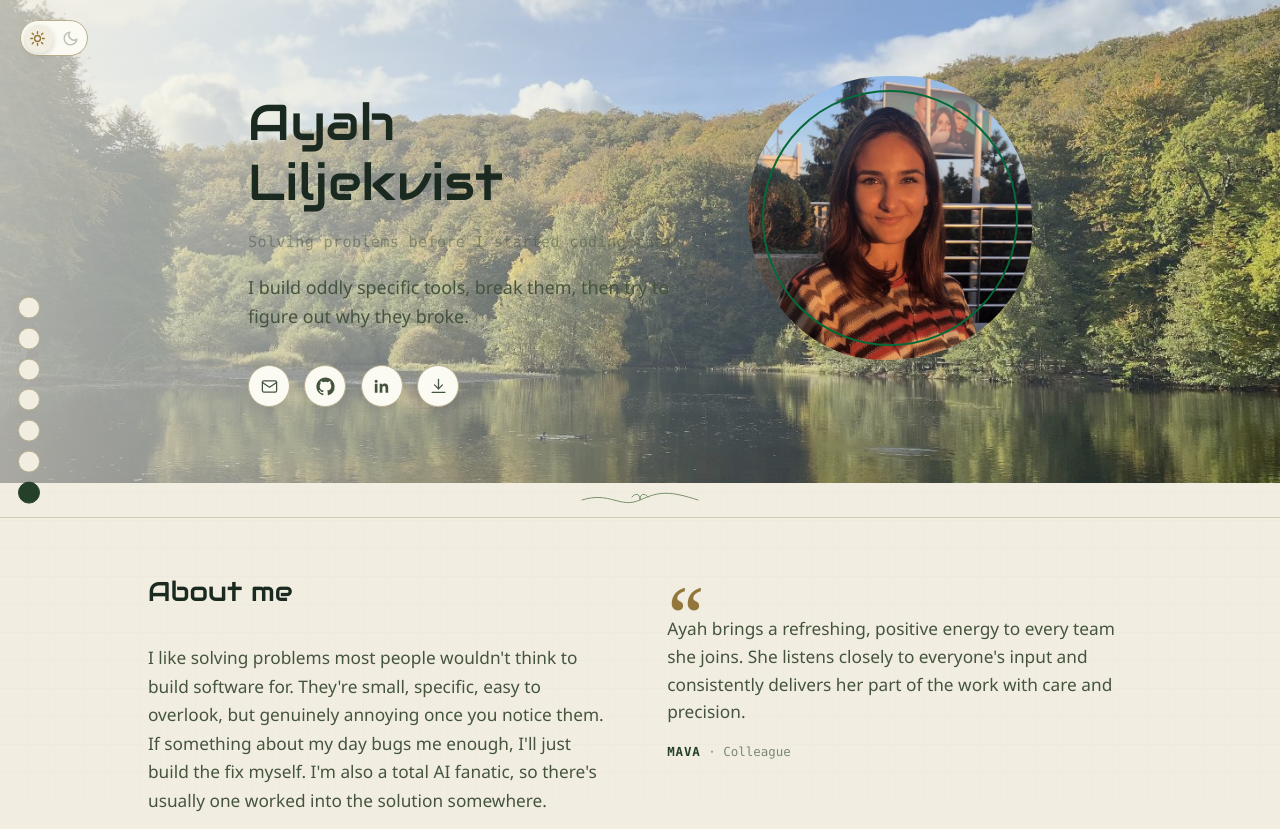
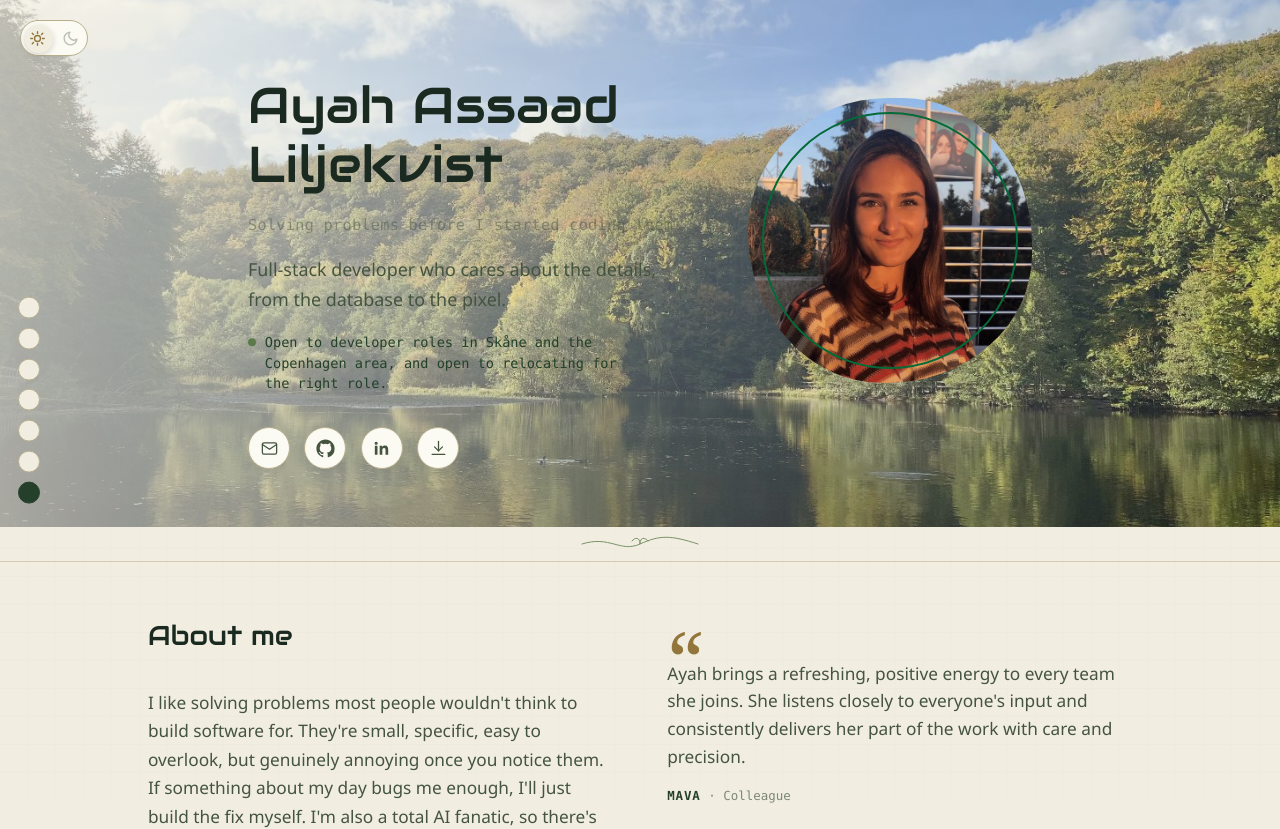
Before and after one commit to ayahassaad/my-portfolio, a plain HTML site: page index.html in a window 1280 px wide. Shown: the top 829 px of the page. Drawn offline with Linux system fonts and the light colour scheme; a web font is replaced by a local one.

Commit message:
Show full name, new tagline and an open-to-roles line in the hero

```diff
--- a/index.html
+++ b/index.html
@@ -104,9 +104,10 @@
   <section class="hero">
     <div class="wrap">
       <div>
-        <h1>Ayah<br>Liljekvist</h1>
+        <h1>Ayah Assaad<br>Liljekvist</h1>
         <p class="role" id="heroRole">Software Developer, full-stack</p>
-        <p class="tag">I build oddly specific tools, break them, then try to figure out why they broke.</p>
+        <p class="tag">Full-stack developer who cares about the details, from the database to the pixel.</p>
+        <p class="looking"><span class="looking-dot" aria-hidden="true"></span>Open to developer roles in Skåne and the Copenhagen area, and open to relocating for the right role.</p>
         <div class="cta-row">
           <a class="icon-btn" href="mailto:ayahLiljekvist@icloud.com" aria-label="E-mail me">
             <svg viewBox="0 0 24 24" fill="none" stroke="currentColor" stroke-width="1.6" stroke-linecap="round" stroke-linejoin="round" aria-hidden="true">
--- a/styles.css
+++ b/styles.css
@@ -113,6 +113,8 @@
   }
   .hero .role{ font-family: var(--font-mono); font-size: .95rem; color: var(--ink-soft); margin-top: 1.1rem; letter-spacing: .02em; }
   .hero p.tag{ font-size: 1.12rem; color: var(--ink-soft); max-width: 46ch; margin-top: 1.1rem; }
+  .hero .looking{ display:flex; align-items:baseline; gap:.55rem; max-width: 46ch; margin-top: .9rem; font-family: var(--font-mono); font-size: .85rem; line-height: 1.5; color: var(--forest); }
+  .hero .looking-dot{ flex: none; width: .5rem; height: .5rem; border-radius: 50%; background: var(--moss); transform: translateY(-.05rem); }
   .hero-photo{ position: relative; cursor: pointer; }
   .hero-photo:focus-visible{ outline: 2px solid var(--brass); outline-offset: 8px; border-radius: 50%; }
   .hero-photo .frame{
@@ -403,12 +405,13 @@
      never end up permanently hidden waiting on a script that didn't run. */
 
   @keyframes rise-in{ from{ opacity:0; transform: translateY(16px); } to{ opacity:1; transform:none; } }
-  .js .hero h1, .js .hero .role, .js .hero .tag, .js .hero .cta-row, .js .hero-photo{
+  .js .hero h1, .js .hero .role, .js .hero .tag, .js .hero .looking, .js .hero .cta-row, .js .hero-photo{
     animation: rise-in .7s cubic-bezier(.2,.7,.3,1) both;
   }
   .js .hero h1{ animation-delay: 0s; }
   .js .hero .role{ animation-delay: .08s; }
   .js .hero .tag{ animation-delay: .16s; }
+  .js .hero .looking{ animation-delay: .2s; }
   .js .hero .cta-row{ animation-delay: .24s; }
   .js .hero-photo{ animation-delay: .1s; }
 
```
